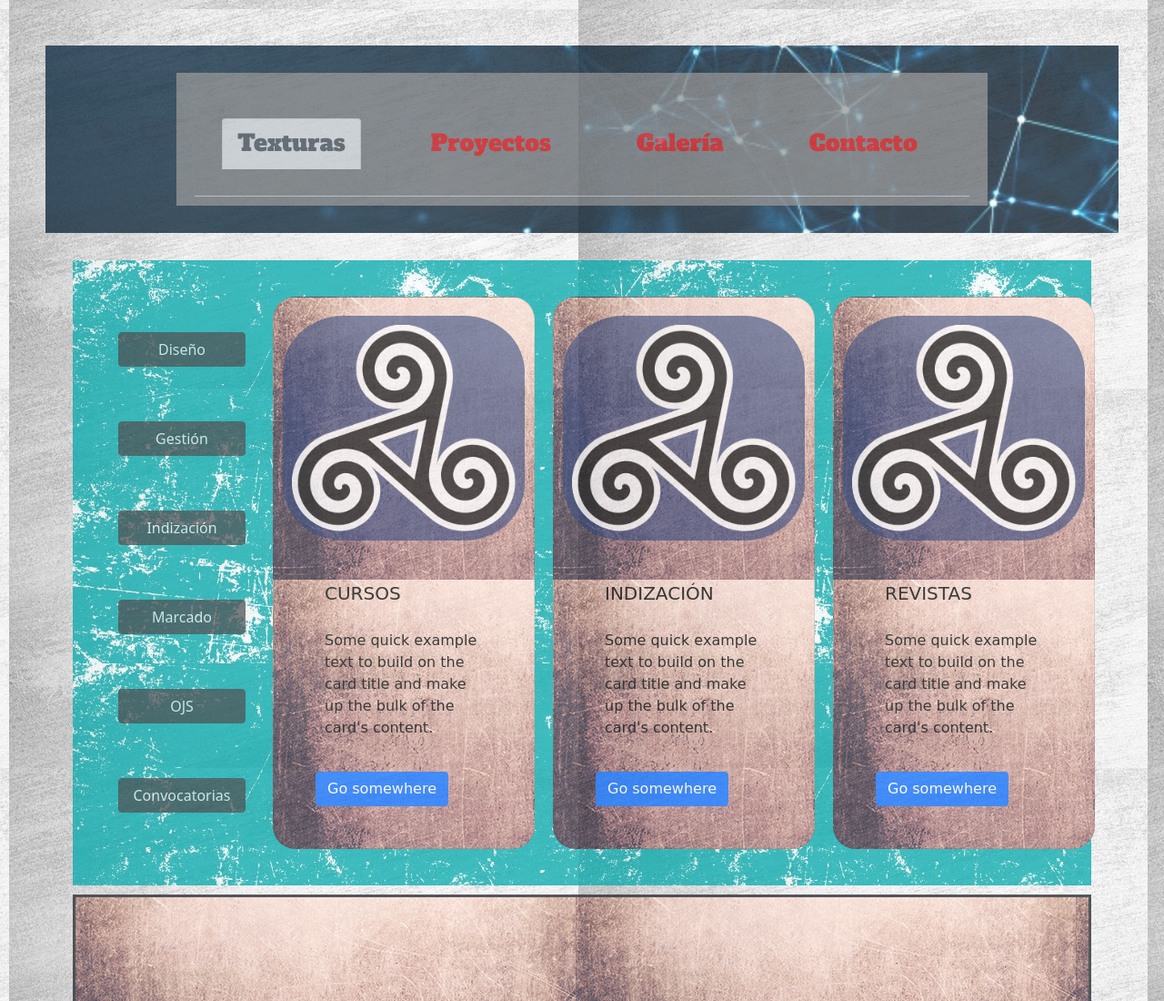
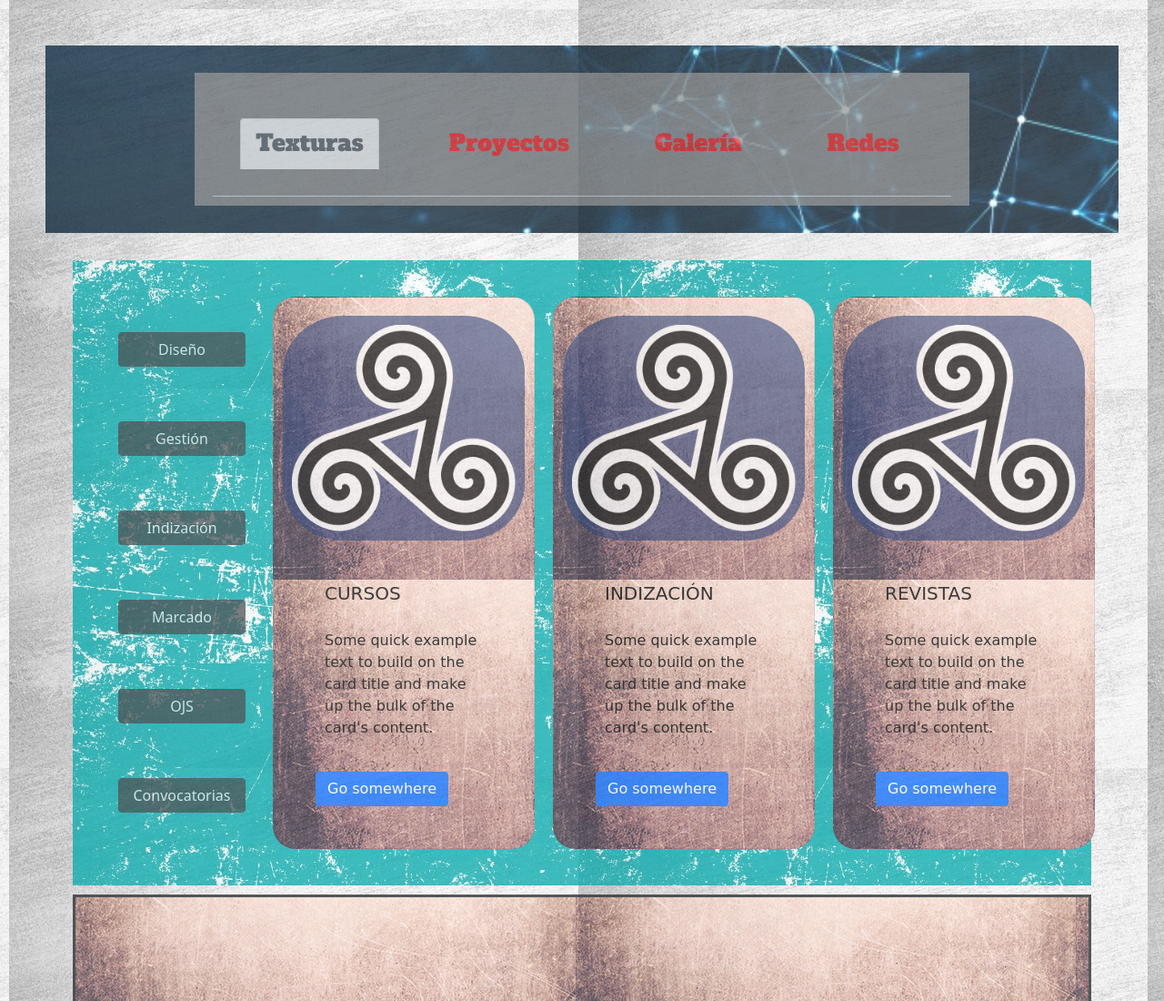
Before and after one commit to facuprice/proyectowp, a plain HTML site: page index.html in a window 1280 px wide. Shown: the top 1100 px of the page at 91% size. Drawn offline with nearby package versions, Linux system fonts and the light colour scheme.

Commit message:
Update index.html

```diff
--- a/index.html
+++ b/index.html
@@ -31,7 +31,7 @@
                 <a class="nav-link" href="#">Galería</a>
               </li>
               <li class="nav-item">
-                <a class="nav-link " href="#" tabindex="-1" aria-disabled="true">Contacto</a>
+                <a class="nav-link " href="#" tabindex="-1" aria-disabled="true">Redes</a>
               </li>
             </ul>
         </div>
```
